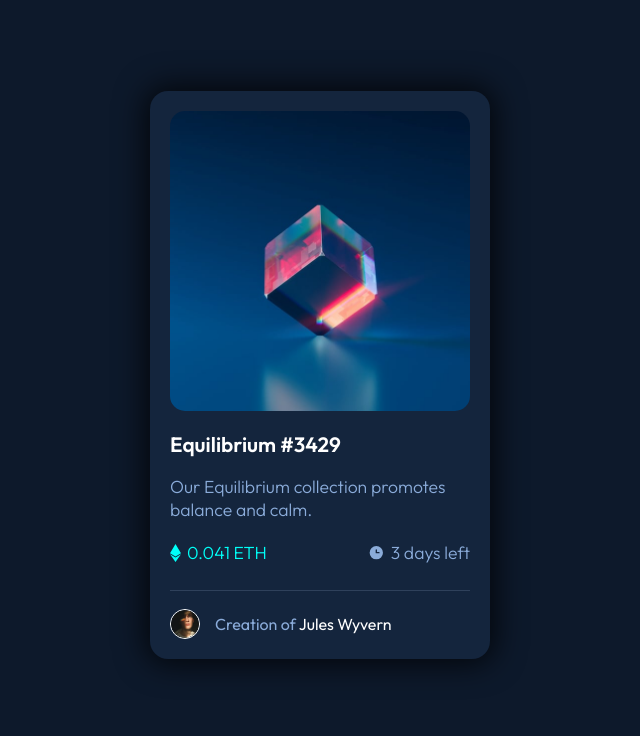
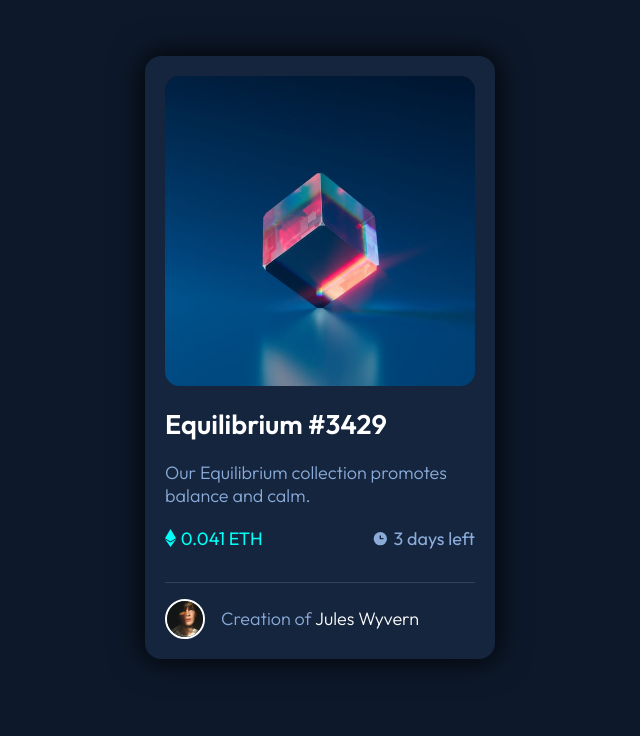
Before and after one commit to fendytan/fm-NFT-preview-card-component, a plain HTML site: page index.html in a window 1280 px wide. Shown: the top 736 px of the page, without its empty margins (320-960 px from the left). Drawn offline with Linux system fonts and the light colour scheme.

Commit message:
revised the css

```diff
--- a/index.html
+++ b/index.html
@@ -10,33 +10,25 @@
   </head>
   <body>
     <main class="container">
-      <div class="card">
-        <div class="img-top">
-          <img src="images/image-equilibrium.jpg" alt="" />
-          <div class="img-overlay">
-            <img src="images/icon-view.svg" alt="" />
-          </div>
-        </div>
-        <div class="text">
-          <a href="#" class="nft-name">Equilibrium #3429</a>
-          <p>Our Equilibrium collection promotes balance and calm.</p>
-          <div class="stats">
-            <div class="left">
-              <img src="images/icon-ethereum.svg" alt="NFT Icon" />
-              <p>0.041 ETH</p>
-            </div>
-            <div class="right">
-              <img src="images/icon-clock.svg" alt="Clock Icon" />
-              <p>3 days left</p>
-            </div>
-          </div>
-          <div class="line"></div>
-          <div class="creator">
-            <img src="images/image-avatar.png" alt="" />
-            <div class="person">Creation of <a href="#">Jules Wyvern</a></div>
-          </div>
-        </div>
-      </div>
+      <article class="img-top">
+        <img src="./images/image-equilibrium.jpg" alt="" />
+        <div><img src="./images/icon-view.svg" alt="" /></div>
+      </article>
+
+      <article>
+        <h2>Equilibrium #3429</h2>
+        <p>Our Equilibrium collection promotes balance and calm.</p>
+
+        <ul>
+          <li><img src="./images/icon-ethereum.svg" alt="" /> 0.041 ETH</li>
+          <li><img src="./images/icon-clock.svg" alt="" /> 3 days left</li>
+        </ul>
+      </article>
+
+      <article class="avatar">
+        <img src="./images/image-avatar.png" alt="" />
+        <div class="avatar-text">Creation of <a href="#">Jules Wyvern</a></div>
+      </article>
     </main>
 
     <footer class="footer">
--- a/style.css
+++ b/style.css
@@ -12,143 +12,148 @@
 *,
 *::before,
 *::after {
+  margin: 0;
+  padding: 0;
   box-sizing: border-box;
 }
 
+img {
+  max-width: 100%;
+}
+
+ul {
+  list-style-type: none;
+}
+
+p {
+  font-weight: 300;
+}
+
 body {
-  margin: 0;
-  padding: 0;
+  font-family: "Outfit", sans-serif;
   background-color: var(--main-bg);
-  font-family: "Outfit", sans-serif;
+  font-size: 18px;
+  padding: 1.25rem;
+
   height: 100vh;
   display: flex;
   flex-direction: column;
+  justify-content: space-between;
 }
 
 .container {
-  max-width: 360px;
-  margin: 0 auto;
-  margin-top: auto;
-}
-
-.card {
-  margin: 10px;
-  padding: 20px;
   background-color: var(--card-bg);
-  border-radius: 18px;
+  padding: 1.25rem;
+  border-radius: 1rem;
+  max-width: 350px;
   box-shadow: 0px 0px 30px 5px rgba(0, 0, 0, 0.75);
 }
 
-.img-top {
+.container img {
+  border-radius: 0.9rem;
+}
+
+.container .img-top {
   position: relative;
 }
 
-.img-top img {
-  border-radius: 15px;
+.container .img-top div {
+  position: absolute;
+  background-color: var(--cyan);
   width: 100%;
-  display: block;
+  height: calc(100% - 4px);
+  top: 0;
+  opacity: 0;
+  border-radius: 0.9rem;
+  transition: opacity 0.3s ease-in-out;
 }
 
-.img-overlay {
-  position: absolute;
-  left: 0;
-  top: 0;
-  height: 100%;
-  width: 100%;
-  background-color: var(--cyan);
-  border-radius: 15px;
-  opacity: 0.4;
-  display: none;
+.container .img-top div:hover {
+  opacity: 50%;
+  cursor: pointer;
 }
 
-.img-overlay img {
+.container .img-top div img {
   position: absolute;
-  width: 25%;
+  left: 50%;
   top: 50%;
-  left: 50%;
   transform: translate(-50%, -50%);
 }
 
-.img-top:hover .img-overlay {
-  display: block;
+.container h2 {
+  color: var(--white);
+  text-decoration: none;
+  margin: 1rem 0.5rem 0.5rem 0;
+  font-weight: 600;
+  margin-bottom: 1.25rem;
 }
 
-.text > a {
-  color: var(--white);
-  text-decoration: none;
-  font-weight: 600;
-  font-size: 1.3em;
-  padding-top: 20px;
-  display: inline-block;
-}
-
-.text > a:hover,
-.person a:hover {
+.container h2:hover {
+  cursor: pointer;
   color: var(--cyan);
 }
 
-.text p {
+.container p {
   color: var(--soft-blue);
-  font-size: 1.1em;
+  margin-bottom: 1.25rem;
+}
+
+.container ul {
+  display: flex;
+  align-items: center;
+  justify-content: space-between;
+  border-bottom: 1px solid var(--line);
+  padding-bottom: 2rem;
+}
+
+.container ul li {
+  color: var(--soft-blue);
+  display: flex;
+  align-items: center;
+}
+
+.container ul li:first-child {
+  color: var(--cyan);
+}
+
+.container ul li img {
+  margin-right: 0.3rem;
+}
+
+.container .avatar {
+  display: flex;
+  align-items: center;
+  justify-content: start;
+  margin-top: 1rem;
+}
+
+.container .avatar img {
+  width: 2.5rem;
+  border: 2px solid var(--white);
+  border-radius: 50%;
+  margin-right: 1rem;
+}
+
+.container .avatar .avatar-text {
+  color: var(--soft-blue);
   font-weight: 300;
 }
 
-.stats {
-  margin-top: -15px;
-  display: flex;
-  justify-content: space-between;
-  align-items: center;
-  font-size: 1em;
-}
-
-.left,
-.right {
-  display: flex;
-  align-items: center;
-  gap: 6px;
-}
-
-.left p {
-  color: var(--cyan);
-}
-
-.line {
-  margin: 8px 0;
-  height: 1px;
-  background: var(--line);
-}
-
-.person {
-  color: var(--soft-blue);
-}
-
-.creator {
-  display: flex;
-  align-items: center;
-  padding-top: 10px;
-  gap: 15px;
-}
-
-.creator img {
-  height: 30px;
-  width: auto;
-  border-radius: 50%;
-  border: 1px solid var(--white);
-}
-
-.person a {
+.container .avatar .avatar-text a {
   color: var(--white);
   text-decoration: none;
 }
 
+.container .avatar .avatar-text a:hover {
+  color: var(--cyan);
+}
+
 .footer {
   height: 50px;
-  color: var(--white);
+  color: var(--soft-blue);
   display: flex;
   align-items: center;
   justify-content: center;
-  font-size: 20px;
-  gap: 8px;
   margin-top: auto;
 }
 
@@ -160,8 +165,16 @@ body {
   color: var(--white);
   font-size: 24px;
   transition: transform 0.3s ease-in-out;
+  margin-left: 8px;
 }
 
 .fa-github:hover {
   transform: rotate(360deg) scale(1.2);
 }
+
+@media (min-width: 500px) {
+  .container {
+    width: 450px;
+    margin: auto auto;
+  }
+}
```
Also changed, not shown: images/screenshot.jpeg.
